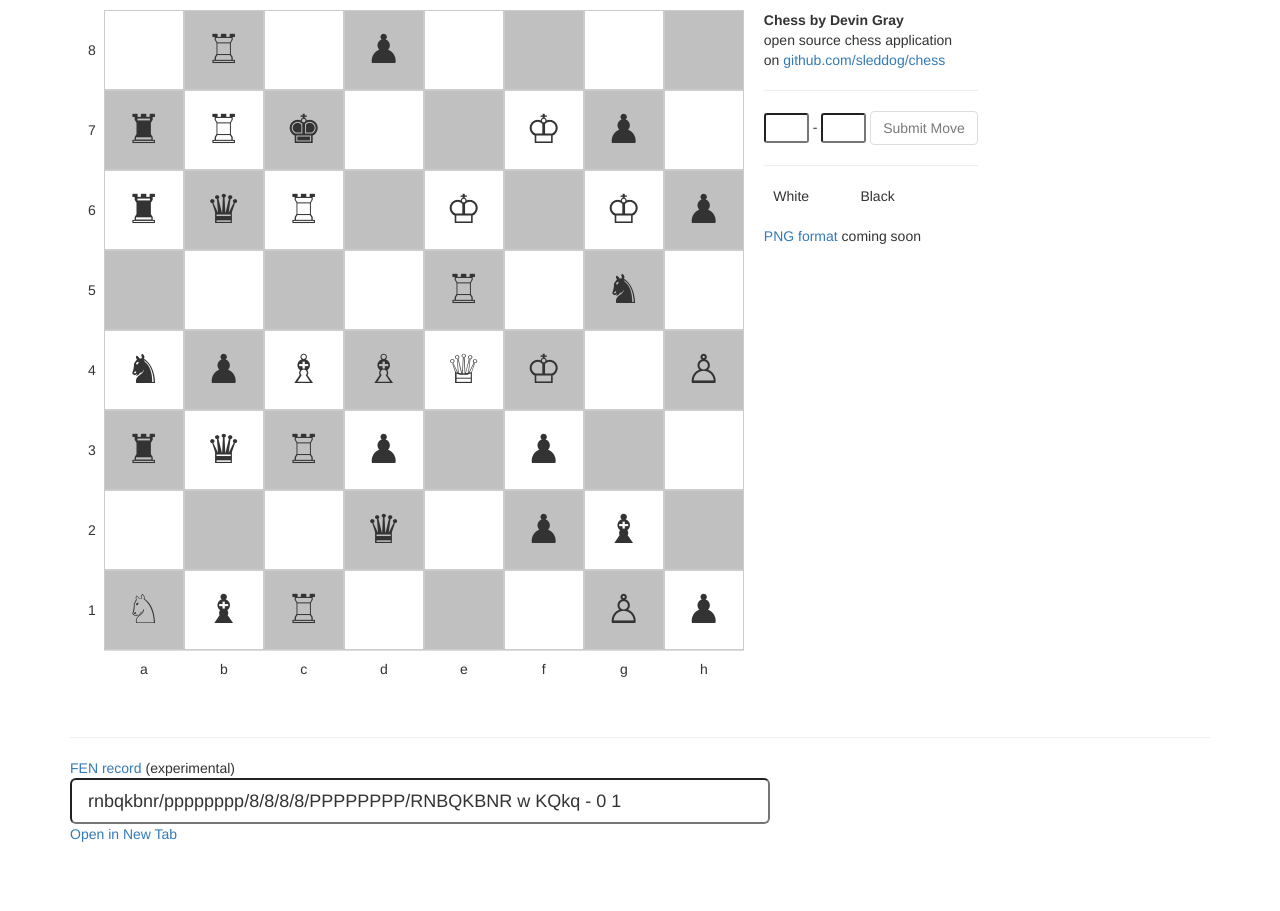
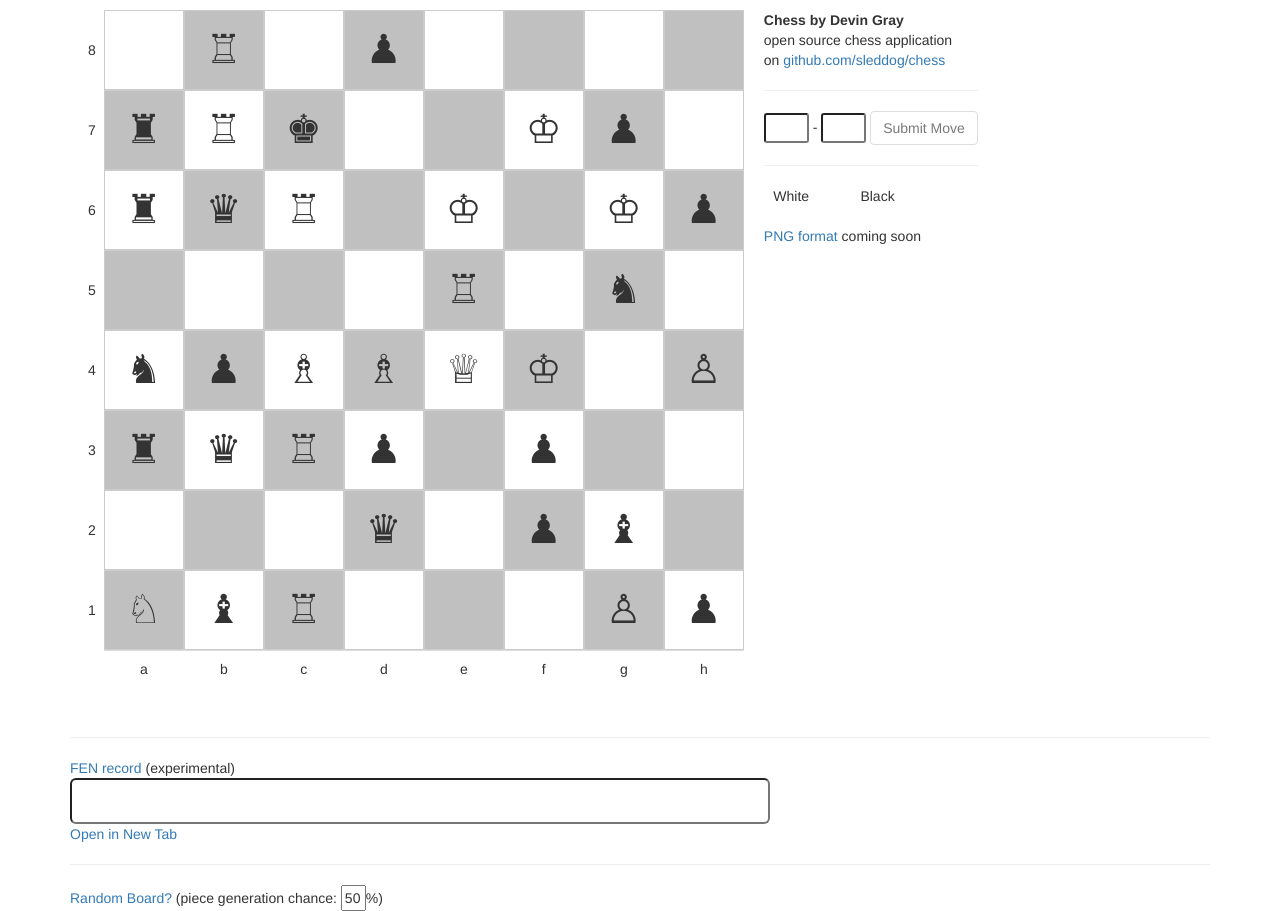
Before and after one commit to sleddog/chess, a PHP site: page /?random=1 in a window 1280 px wide. Before the commit the page ends 842 px from the top, so only its background shows below. Run offline with PHP 8.4, Linux system fonts and the light colour scheme; data that the repository does not hold is empty; some libraries are stand-ins or nearby versions.

Commit message:
add random board link and fen cleanup

```diff
--- a/index.php
+++ b/index.php
@@ -130,13 +130,14 @@ function convert_fen_piece($char) {
 //define what board JSON to use for initial load
 if($_GET['random']) {
     $board_to_draw = get_random_board();
+    //TODO create a convert board to fen function to display random board's initial fen
 }
 else if($_GET['fen']) {
-    //initial fen: "rnbqkbnr/pppppppp/8/8/8/8/PPPPPPPP/RNBQKBNR w KQkq - 0 1"
     $fen = $_GET['fen'];
     $board_to_draw = get_board_from_fen($fen);
 }
 else {
+    $fen = "rnbqkbnr/pppppppp/8/8/8/8/PPPPPPPP/RNBQKBNR w KQkq - 0 1";
     $board_to_draw = get_initial_board();
 }
 ?>
@@ -187,9 +188,11 @@ on <a href="https://github.com/sleddog/chess">github.com/sleddog/chess</a><br />
 </tr></table>
 <hr />
 <a href='http://en.wikipedia.org/wiki/Forsyth-Edwards_Notation'>FEN record</a> (experimental)<br />
-<input type='text' class='input-lg' style='width:700px' id='fen_record' name='fen_record' value="rnbqkbnr/pppppppp/8/8/8/8/PPPPPPPP/RNBQKBNR w KQkq - 0 1" />
+<input type='text' class='input-lg' style='width:700px' id='fen_record' name='fen_record' value="<?=$fen;?>" />
 <br />
 <a href="javascript:void(0);" onclick="open_fen_in_new_tab()" />Open in New Tab</a>
+<hr />
+<a href="javascript:void(0);" onclick="open_random_in_new_tab()" />Random Board?</a> (piece generation chance: <input type='text' id='rand_amount' name='rand_amount' value='50' style='width:25px' />%)
 </div>
 
 <script>
@@ -1194,8 +1197,12 @@ function is_special_move(move) {
 
 function open_fen_in_new_tab() {
     var fen = document.getElementById('fen_record').value;
-    console.log('fen = ' + fen);
     window.open('/chess/?fen='+encodeURIComponent(fen), '_blank');
+}
+
+function open_random_in_new_tab() {
+    var rand_amount = document.getElementById('rand_amount').value;
+    window.open('/chess/?random=True&blank_chance='+parseInt(rand_amount), '_blank');
 }
 
 //onload
```
